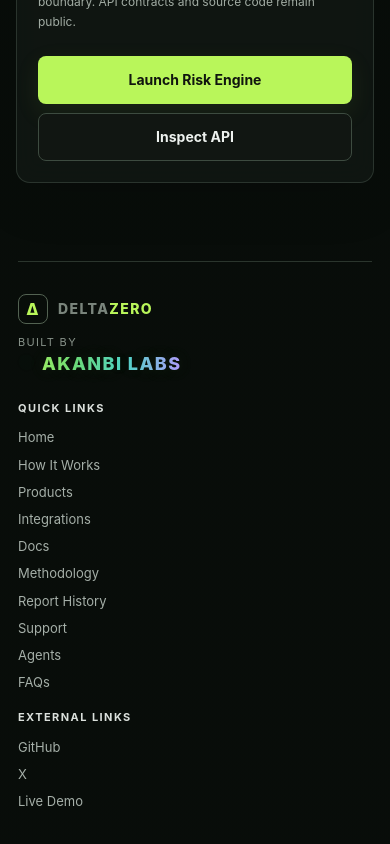
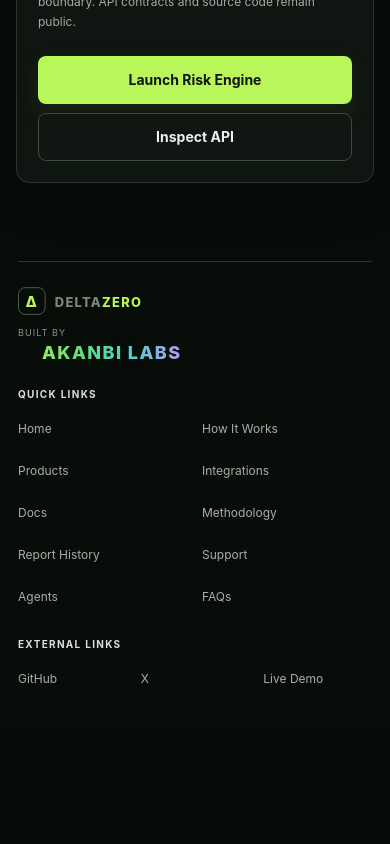
Before and after one commit to Teecash96/DeltaZero, a Next.js app in the folder frontend/: page /demo in a window 390 px wide. Shown: the part 2503-3347 px from the top of the page. After the commit the page ends 3226 px from the top, so only its background shows below. Built offline with nearby package versions, Linux system fonts and the light colour scheme.

Commit message:
fix: compact mobile footer

```diff
--- a/frontend/app/globals.css
+++ b/frontend/app/globals.css
@@ -1591,9 +1591,17 @@
   .json-box pre { padding: 18px; font-size: 10px; }
   .error-box { padding: 20px; }
   .site-footer { width: calc(100% - 36px); padding-bottom: 34px; }
-  .footer-columns { grid-template-columns: 1fr; }
+  .site-footer { padding-top: 24px; padding-bottom: 24px; gap: 24px; }
+  .footer-columns { grid-template-columns: 1fr; gap: 20px; }
   .footer-brand { gap: 10px; }
+  .footer-logo { transform: scale(.92); transform-origin: left center; }
+  .footer-label { font-size: 9px; }
   .footer-labs-brand { font-size: 18px; letter-spacing: .08em; }
+  .footer-columns strong { margin-bottom: 7px; font-size: 10px; }
+  .footer-columns nav { gap: 2px 14px; }
+  .footer-columns > div:first-child nav { grid-template-columns: repeat(2, minmax(0, 1fr)); }
+  .footer-columns > div:last-child nav { grid-template-columns: repeat(3, minmax(0, 1fr)); }
+  .footer-columns a { min-width: 0; min-height: 40px; display: flex; align-items: center; font-size: 12px; overflow-wrap: anywhere; }
   .wallet-choice-grid, .wallet-position-grid { grid-template-columns: 1fr; }
   .wallet-assessment-grid, .wallet-driver-grid, .wallet-exposure-grid, .wallet-risk-grid, .wallet-stress-grid { grid-template-columns: 1fr; }
   .decision-detail-grid, .blueprint-grid, .risk-outlook-grid, .trust-grid { grid-template-columns: 1fr; }
```
